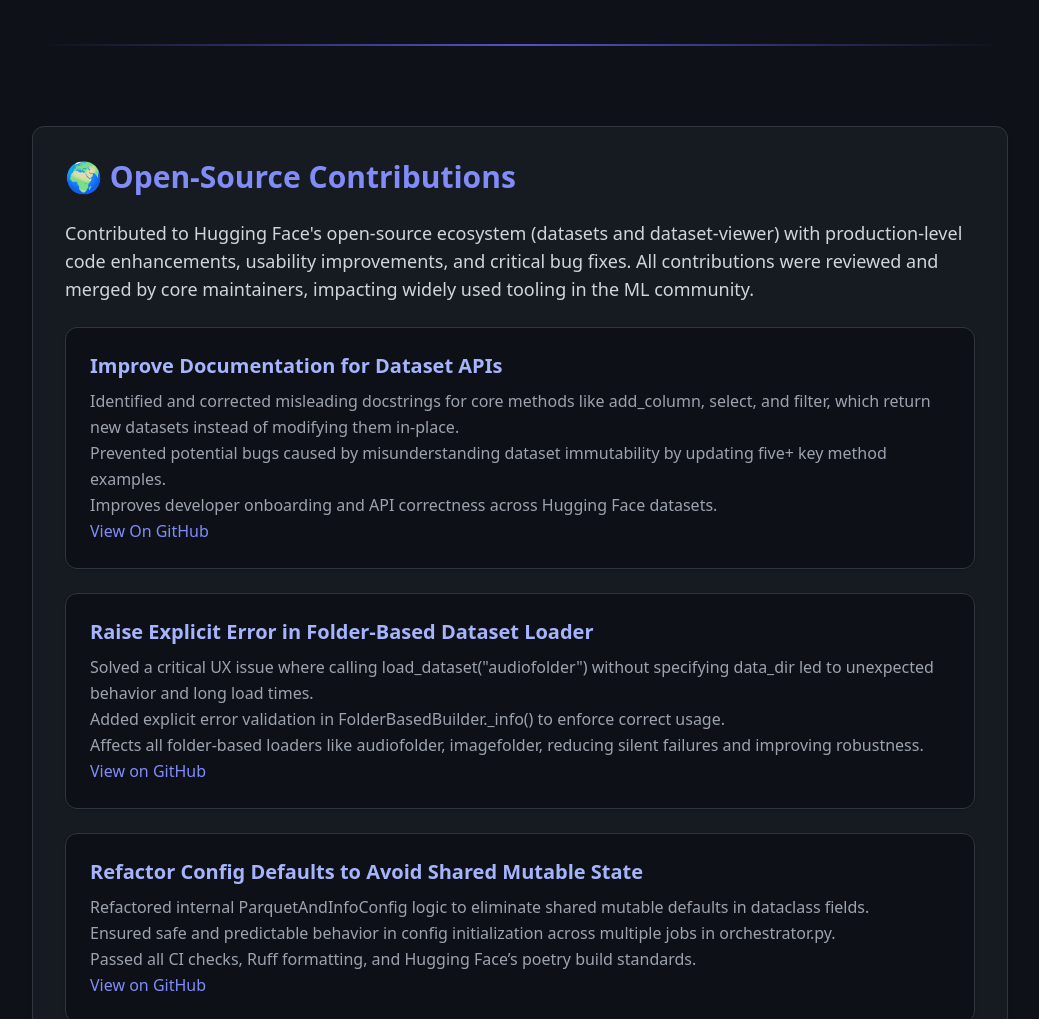
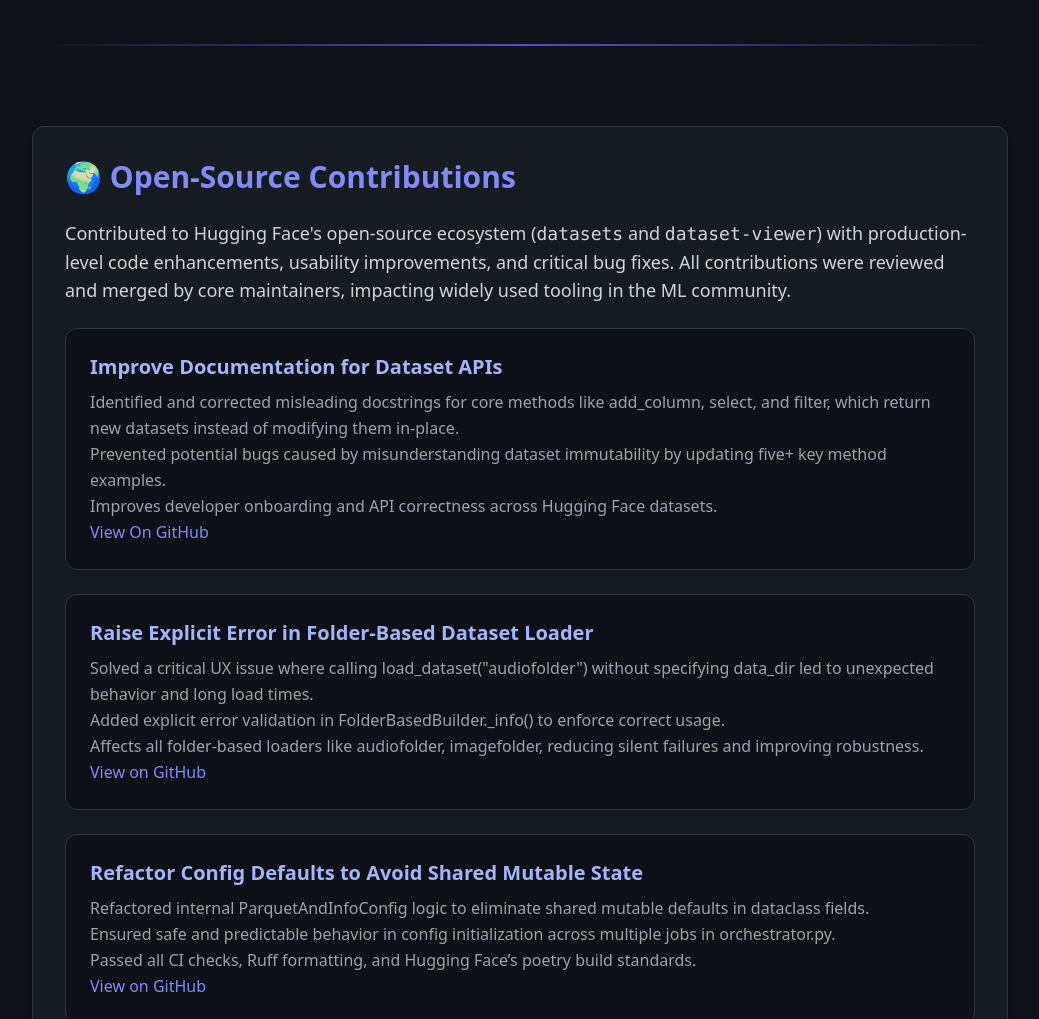
Before and after one commit to ArjunJagdale/ArjunJagdale.github.io, a plain HTML site: page index.html in a window 1280 px wide. Shown: the part 3060-4079 px from the top of the page, without its empty margins (120-1159 px from the left). Drawn offline with nearby package versions, Linux system fonts and the light colour scheme.

Commit message:
Update index.html

```diff
--- a/index.html
+++ b/index.html
@@ -249,11 +249,13 @@
 
       <!-- Open Source -->
 
-      <section class="bg-[#161b22] p-8 rounded-xl shadow-md border border-[#30363d]" data-aos="fade-up">
+<!-- Open Source -->
+
+<section id="open-source" class="bg-[#161b22] p-8 rounded-xl shadow-md border border-[#30363d]" data-aos="fade-up">
   <h2 class="text-3xl font-bold mb-6 text-indigo-400 flex items-center gap-2">🌍 Open-Source Contributions</h2>
   <div class="space-y-6">
     <p class="text-lg text-gray-300">
-          Contributed to Hugging Face's open-source ecosystem (datasets and dataset-viewer) with production-level code enhancements, usability improvements, and critical bug fixes. All contributions were reviewed and merged by core maintainers, impacting widely used tooling in the ML community.
+      Contributed to Hugging Face's open-source ecosystem (<code>datasets</code> and <code>dataset-viewer</code>) with production-level code enhancements, usability improvements, and critical bug fixes. All contributions were reviewed and merged by core maintainers, impacting widely used tooling in the ML community.
     </p>
 
     <div class="bg-[#0d1117] p-6 rounded-xl shadow border border-[#30363d] hover:shadow-lg transition-all">
@@ -276,7 +278,7 @@
       <h3 class="font-semibold text-xl text-indigo-300 mb-2">Refactor Config Defaults to Avoid Shared Mutable State</h3>
       <p class="text-gray-400">Refactored internal ParquetAndInfoConfig logic to eliminate shared mutable defaults in dataclass fields.</p>
       <p class="text-gray-400">Ensured safe and predictable behavior in config initialization across multiple jobs in orchestrator.py.</p>
-            <p class="text-gray-400"> Passed all CI checks, Ruff formatting, and Hugging Face’s poetry build standards.</p>
+      <p class="text-gray-400">Passed all CI checks, Ruff formatting, and Hugging Face’s poetry build standards.</p>
       <a href="https://github.com/huggingface/dataset-viewer/pull/3219" class="text-indigo-400 hover:underline font-medium">View on GitHub</a>
     </div>
 
@@ -302,10 +304,9 @@
       <p class="text-gray-400">Fields like Date, UTCDate, and UTCTime (e.g., in Lichess/standard-chess-games) will now be correctly included in the generated spec.</p>
       <a href="https://github.com/huggingface/dataset-viewer/pull/3223" class="text-indigo-400 hover:underline font-medium">View on GitHub</a>
     </div>
+  </div>
+</section>
 
-        </div>
-
-      </section>
 
       <div class="glow-line w-full"></div>
 
```
Lines whose indentation alone changed are shown as unchanged.
